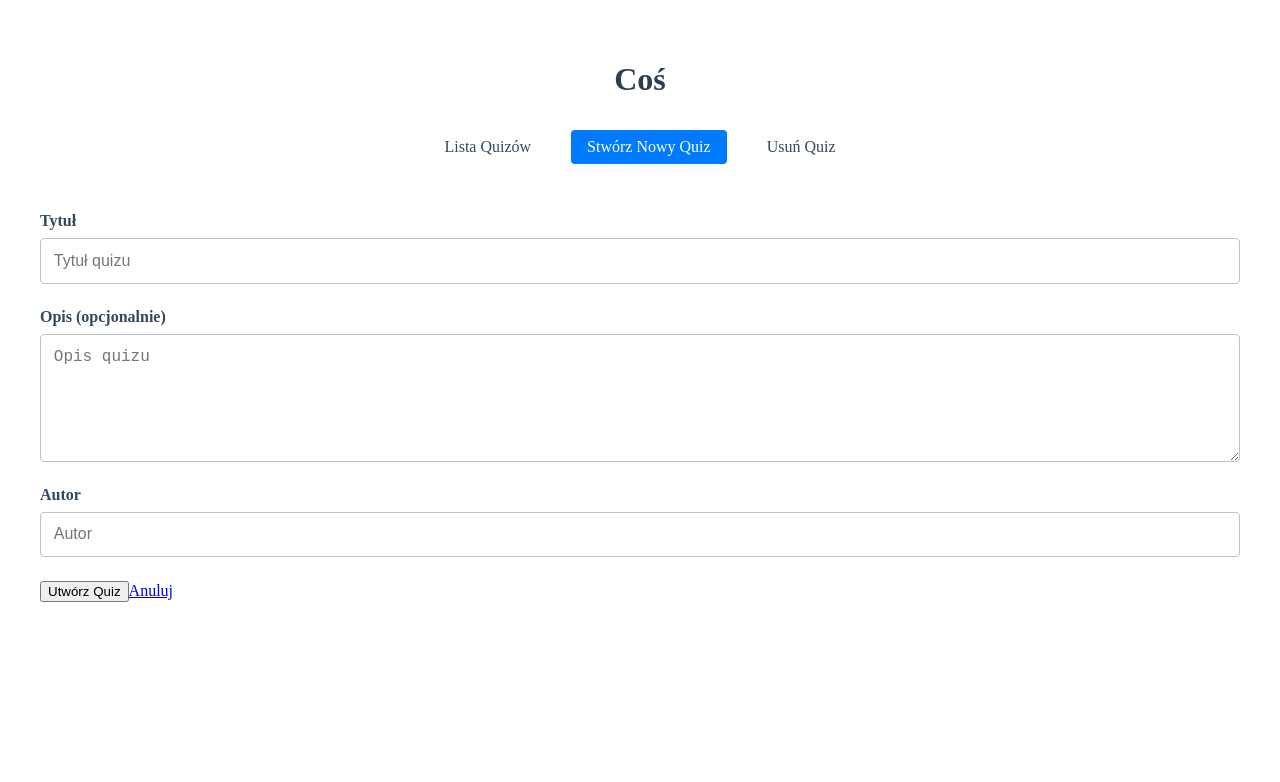
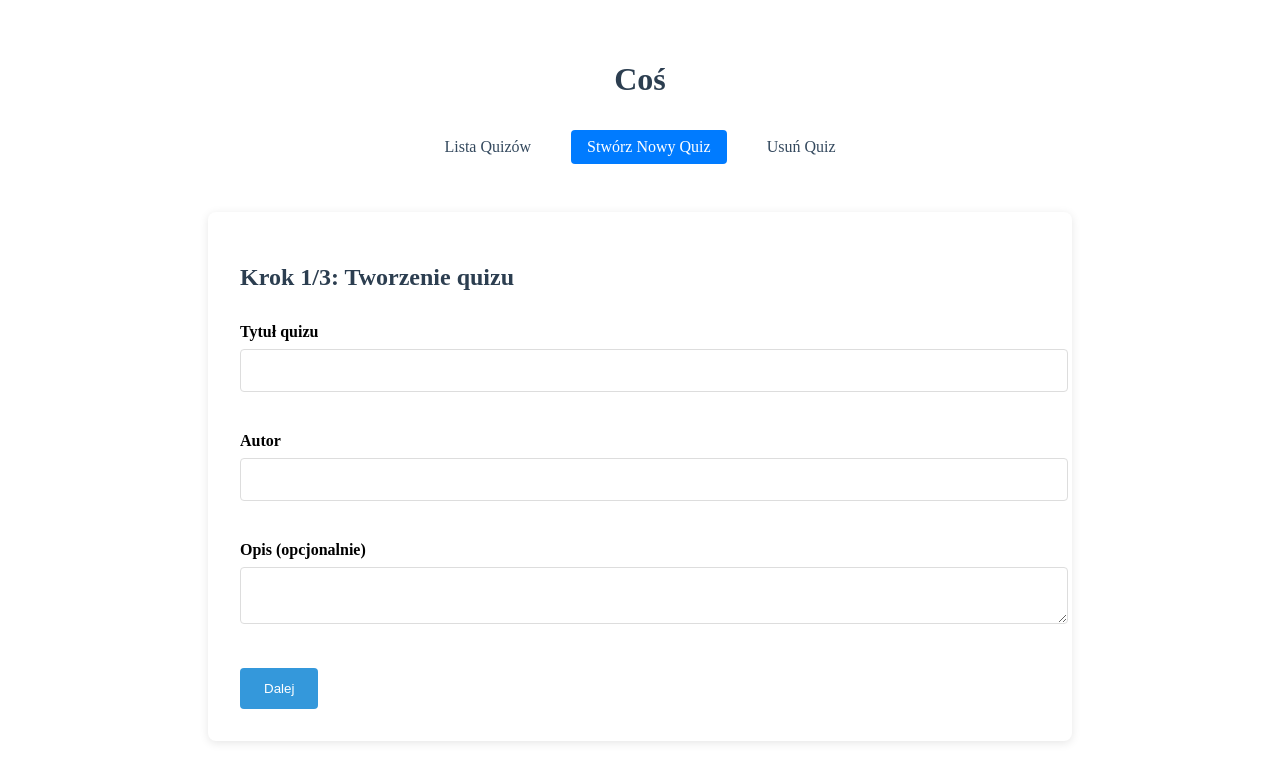
Before and after one commit to Lolillkillu/QuizzAppFrontend-, an Angular app in the folder QuizzAppFrontend/: page /create-quiz in a window 1280 px wide. Shown: the top 782 px of the page. Built offline with nearby package versions, Linux system fonts and the light colour scheme.

Commit message:
updated quiz creaton

```diff
--- a/QuizzAppFrontend/src/app/components/createquiz/createquiz-form.component.css
+++ b/QuizzAppFrontend/src/app/components/createquiz/createquiz-form.component.css
@@ -1,74 +1,75 @@
 .form-container {
-    max-width: 600px;
+  max-width: 800px;
   margin: 2rem auto;
   padding: 2rem;
-    background-color: #f5f5f5;
+  background: white;
   border-radius: 8px;
-    box-shadow: 0 2px 4px rgba(0, 0, 0, 0.1);
-  }
-
-  .quiz-form {
-    display: flex;
-    flex-direction: column;
-    gap: 1.5rem;
+  box-shadow: 0 2px 10px rgba(0,0,0,0.1);
 }
 
 h2 {
-    margin: 0;
   color: #2c3e50;
-    text-align: center;
+  margin-bottom: 2rem;
 }
 
 .form-group {
-    display: flex;
-    flex-direction: column;
-    gap: 0.5rem;
+  margin-bottom: 1.5rem;
 }
 
 label {
+  display: block;
+  margin-bottom: 0.5rem;
   font-weight: 600;
-    color: #34495e;
 }
 
 input, textarea {
+  width: 100%;
   padding: 0.8rem;
-    border: 1px solid #bdc3c7;
+  border: 1px solid #ddd;
   border-radius: 4px;
-    font-size: 1rem;
+  margin-bottom: 1rem;
 }
 
-  textarea {
-    resize: vertical;
-    min-height: 100px;
-  }
-
-  .submit-button {
-    background-color: #3498db;
+button {
+  background: #3498db;
   color: white;
-    padding: 1rem;
+  padding: 0.8rem 1.5rem;
   border: none;
   border-radius: 4px;
   cursor: pointer;
-    font-size: 1rem;
-    transition: background-color 0.3s;
+  margin-right: 1rem;
 }
 
-  .submit-button:hover {
-    background-color: #2980b9;
+button:disabled {
+  background: #bdc3c7;
+  cursor: not-allowed;
 }
 
-  .status-message {
-    padding: 1rem;
-    border-radius: 4px;
-    text-align: center;
+.answers-list {
+  margin: 2rem 0;
 }
 
-  .status-message.success {
-    background-color: #d4edda;
-    color: #155724;
+.answer-item {
+  display: flex;
+  align-items: center;
+  padding: 0.8rem;
+  margin-bottom: 0.5rem;
+  background: #f8f9fa;
+  border-radius: 4px;
 }
 
-  .status-message.error {
-    background-color: #f8d7da;
-    color: #721c24;
+.answer-item span:first-child {
+  flex-grow: 1;
 }
+
+.correct {
+  color: #27ae60;
+}
+
+.error-message {
+  color: #e74c3c;
+  margin: 1rem 0;
+  padding: 0.8rem;
+  background: #f8d7da;
+  border-radius: 4px;
+}
--- a/QuizzAppFrontend/src/app/components/createquiz/createquiz-form.component.html
+++ b/QuizzAppFrontend/src/app/components/createquiz/createquiz-form.component.html
@@ -1,61 +1,72 @@
-<form (ngSubmit)="onSubmit()" class="quiz-form">
+<div class="form-container">
+  <!-- Krok 1: Tworzenie quizu -->
+  <form *ngIf="currentStep === 1" (ngSubmit)="submitQuiz()" class="quiz-form">
+    <h2>Krok 1/3: Tworzenie quizu</h2>
+
     <div class="form-group">
-    <label>Tytuł</label>
-    <input
-      [(ngModel)]="quizzData.Title"
-      name="title"
-      placeholder="Tytuł quizu"
-      required
-      class="form-control"
-    >
+      <label>Tytuł quizu</label>
+      <input [(ngModel)]="quizzData.Title" name="title" required>
+    </div>
+
+    <div class="form-group">
+      <label>Autor</label>
+      <input [(ngModel)]="quizzData.Author" name="author" required>
     </div>
 
     <div class="form-group">
       <label>Opis (opcjonalnie)</label>
-    <textarea
-      [(ngModel)]="quizzData.Description"
-      name="description"
-      placeholder="Opis quizu"
-      class="form-control"
-      rows="3"
-    ></textarea>
+      <textarea [(ngModel)]="quizzData.Description" name="description"></textarea>
     </div>
 
+    <button type="submit" [disabled]="isLoading">
+      {{ isLoading ? 'Zapisywanie...' : 'Dalej' }}
+    </button>
+  </form>
+
+  <!-- Krok 2: Dodawanie pytania -->
+  <form *ngIf="currentStep === 2" (ngSubmit)="submitQuestion()" class="question-form">
+    <h2>Krok 2/3: Dodaj pytanie</h2>
+
     <div class="form-group">
-    <label>Autor</label>
-    <input
-      [(ngModel)]="quizzData.Author"
-      name="author"
-      placeholder="Autor"
-      required
-      class="form-control"
-    >
+      <label>Treść pytania</label>
+      <textarea [(ngModel)]="questionText" name="question" required></textarea>
     </div>
 
-  <div class="form-actions">
-    <button
-      type="submit"
-      class="btn btn-primary"
-      [disabled]="isLoading"
-    >
-      {{ isLoading ? 'Tworzenie...' : 'Utwórz Quiz' }}
+    <button type="submit" [disabled]="isLoading">
+      {{ isLoading ? 'Zapisywanie...' : 'Dalej' }}
     </button>
-    <a routerLink="/" class="btn btn-link">Anuluj</a>
+  </form>
 
-    <!-- Dodany przycisk do dodawania pytań -->
-    <a
-      *ngIf="successMessage"
-      [routerLink]="['/quizzes', createdQuizId, 'add-question']"
-      class="btn btn-success"
-    >
-      Dodaj pytanie
-    </a>
+  <!-- Krok 3: Dodawanie odpowiedzi -->
+  <div *ngIf="currentStep === 3" class="answers-form">
+    <h2>Krok 3/3: Dodaj odpowiedzi</h2>
+
+    <div class="answer-input">
+      <input [(ngModel)]="newAnswer.answer" placeholder="Treść odpowiedzi">
+      <label>
+        <input type="checkbox" [(ngModel)]="newAnswer.isCorrect"> Poprawna
+      </label>
+      <button type="button" (click)="addAnswer()">Dodaj odpowiedź</button>
     </div>
 
-  <div *ngIf="successMessage" class="alert alert-success">
-    {{ successMessage }}
+    <div class="answers-list">
+      <div *ngFor="let answer of answers; let i = index" class="answer-item">
+        <span>{{ answer.answer }}</span>
+        <span [class.correct]="answer.isCorrect">{{ answer.isCorrect ? '✓' : '✗' }}</span>
+        <button (click)="removeAnswer(i)">Usuń</button>
       </div>
-  <div *ngIf="errorMessage" class="alert alert-danger">
-    {{ errorMessage }}
     </div>
-</form>
+
+    <div *ngIf="errorMessage" class="error-message">{{ errorMessage }}</div>
+
+    <button
+      type="button"
+      (click)="submitAnswers()"
+      [disabled]="answers.length < 4 || isLoading"
+    >
+      {{ isLoading ? 'Zapisywanie...' : 'Zakończ' }}
+    </button>
+  </div>
+
+  <div *ngIf="errorMessage" class="error-message">{{ errorMessage }}</div>
+</div>
--- a/QuizzAppFrontend/src/app/components/createquiz/createquiz-form.component.ts
+++ b/QuizzAppFrontend/src/app/components/createquiz/createquiz-form.component.ts
@@ -3,8 +3,8 @@ import { QuizService } from '../../services/quiz.service';
 import { CreateQuiz } from '../../models/createquiz.model';
 import { CommonModule } from '@angular/common';
 import { FormsModule } from '@angular/forms';
-import { RouterModule } from '@angular/router';
-import { Quiz } from '../../models/quiz.model';
+import { Router, RouterModule } from '@angular/router';
+import { Answer } from '../../models/answer.model';
 
 @Component({
   selector: 'app-createquiz-form',
@@ -14,35 +14,87 @@ import { Quiz } from '../../models/quiz.model';
   styleUrls: ['./createquiz-form.component.css']
 })
 export class CreateQuizFormComponent {
+  currentStep: number = 1;
+
+  // Reszta kodu pozostaje bez zmian
   quizzData: CreateQuiz = {
     Title: '',
     Author: '',
     Description: ''
   };
-  isLoading = false;
-  successMessage = '';
-  errorMessage = '';
-  createdQuizId: number | null = null;
 
-  constructor(private quizService: QuizService) {}
+  questionText: string = '';
 
-  onSubmit() {
+  answers: Partial<Answer>[] = [];
+  newAnswer: Partial<Answer> = {
+    answer: '',
+    isCorrect: false
+  };
+
+  isLoading: boolean = false;
+  errorMessage: string = '';
+  createdQuizId!: number;
+  createdQuestionId!: number;
+
+  constructor(
+    private quizService: QuizService,
+    private router: Router
+  ) {}
+
+  submitQuiz() {
     this.isLoading = true;
-    this.successMessage = '';
-    this.errorMessage = '';
-    this.createdQuizId = null;
-
     this.quizService.createQuiz(this.quizzData).subscribe({
-      next: (createdQuiz: Quiz) => {
-        this.successMessage = 'Quiz został pomyślnie utworzony';
-        this.createdQuizId = createdQuiz.quizzId;
-        this.quizzData = { Title: '', Author: '', Description: '' };
+      next: (quiz) => {
+        this.createdQuizId = quiz.quizzId;
+        this.currentStep = 2;
         this.isLoading = false;
       },
-      error: (error) => {
-        this.errorMessage = 'Wystąpił błąd. Spróbuj ponownie... Do widzenia';
-        this.isLoading = false;
-      }
+      error: (err) => this.handleError('Błąd tworzenia quizu')
     });
   }
+
+  submitQuestion() {
+    this.isLoading = true;
+    this.quizService.addQuestionToQuiz(this.createdQuizId, this.questionText)
+      .subscribe({
+        next: (question) => {
+          this.createdQuestionId = question.questionId;
+          this.currentStep = 3;
+          this.isLoading = false;
+        },
+        error: (err) => this.handleError('Błąd dodawania pytania')
+      });
+  }
+
+  addAnswer() {
+    if (this.newAnswer.answer?.trim()) {
+      this.answers.push({...this.newAnswer});
+      this.newAnswer = { answer: '', isCorrect: false };
+    }
+  }
+
+  removeAnswer(index: number) {
+    this.answers.splice(index, 1);
+  }
+
+  submitAnswers() {
+    if (this.answers.length < 4 || !this.answers.some(a => a.isCorrect)) {
+      this.errorMessage = 'Wymagane minimum 4 odpowiedzi z przynajmniej jedną poprawną';
+      return;
+    }
+
+    this.isLoading = true;
+    this.quizService.addAnswersToQuestion(this.createdQuestionId, this.answers)
+      .subscribe({
+        next: () => {
+          this.router.navigate(['/quizzes', this.createdQuizId]);
+        },
+        error: (err) => this.handleError('Błąd zapisywania odpowiedzi')
+      });
+  }
+
+  private handleError(message: string) {
+    this.errorMessage = message;
+    this.isLoading = false;
+  }
 }
--- a/QuizzAppFrontend/src/app/services/quiz.service.ts
+++ b/QuizzAppFrontend/src/app/services/quiz.service.ts
@@ -5,6 +5,7 @@ import { map } from 'rxjs/operators';
 import { Quiz } from '../models/quiz.model';
 import { CreateQuiz } from '../models/createquiz.model';
 import { Question } from '../models/question.model';
+import { Answer } from '../models/answer.model';
 
 @Injectable({ providedIn: 'root' })
 export class QuizService {
@@ -42,4 +43,8 @@ export class QuizService {
       }))
     );
   }
+
+  addAnswersToQuestion(questionId: number, answers: Partial<Answer>[]): Observable<any> {
+    return this.http.post(`${this.apiUrl}/questions/${questionId}/answers`, answers);
+  }
 }
```
Lines whose indentation alone changed are shown as unchanged.
